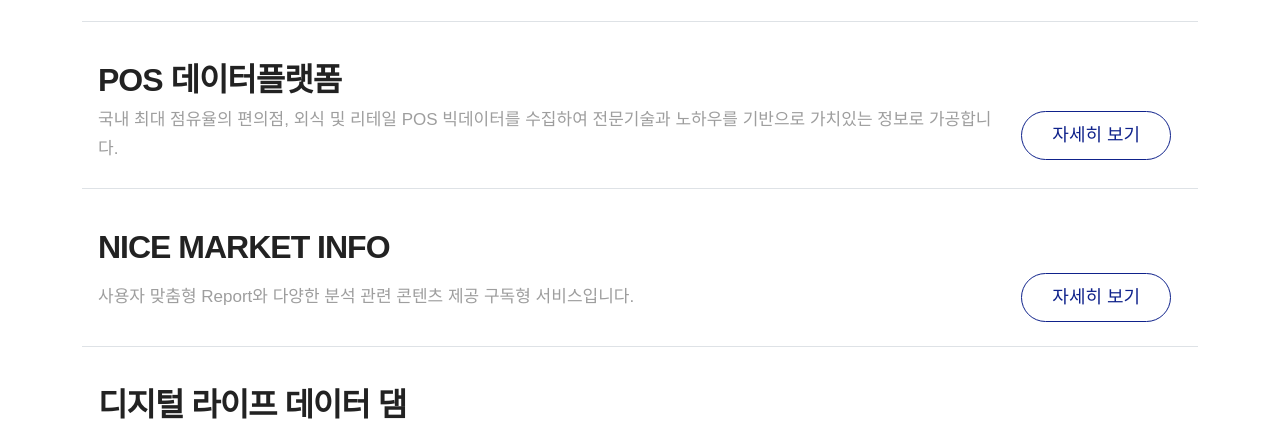
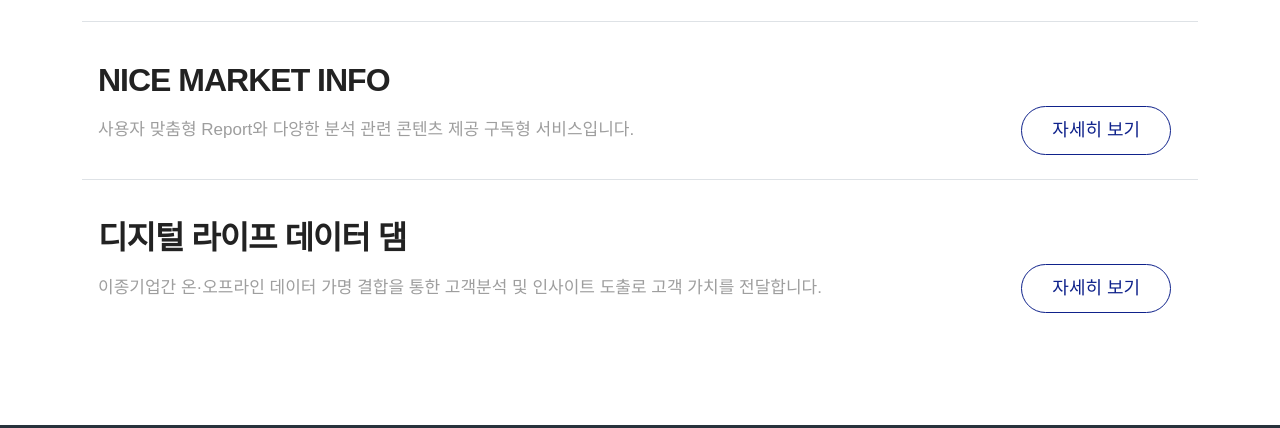
Before and after one commit to nice-zini-data/nice-zini-data.github.io, a plain HTML site: page customer.html in a window 1280 px wide. Shown: the part 661-1089 px from the top of the page. Drawn offline with Linux system fonts and the light colour scheme; a script that the page names is missing; a web font is replaced by a local one.

Commit message:
pos 데이터 플랫폼 주석

```diff
--- a/customer.html
+++ b/customer.html
@@ -79,7 +79,7 @@
                 </div>
               </div>
             </div>
-            <div class="guide mb-4 p-3 pb-4 border-bottom">
+            <!-- <div class="guide mb-4 p-3 pb-4 border-bottom">
               <h2 class="mb-2 text-black">POS 데이터플랫폼</h2>
               <div class="mt-1 row">
                 <div class="col-lg-10 col-md-9 col-sm-12">
@@ -91,7 +91,7 @@
                   </a>
                 </div>
               </div>
-            </div>
+            </div> -->
             <div class="guide mb-4 p-3 pb-4 border-bottom">
               <h2 class="mb-2 text-black">NICE MARKET INFO</h2>
               <div class="mt-1 row">
```
